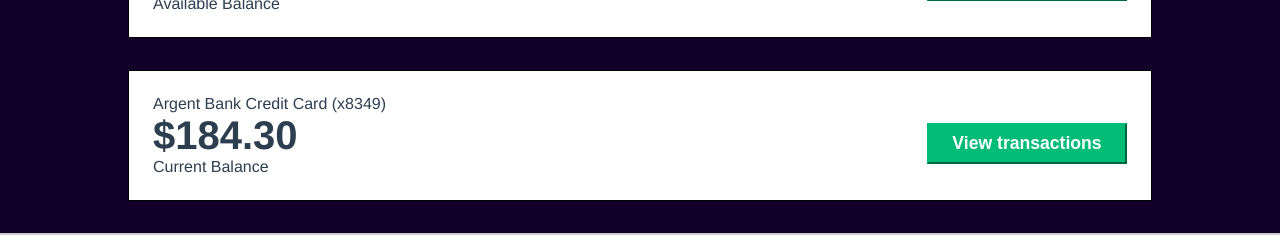
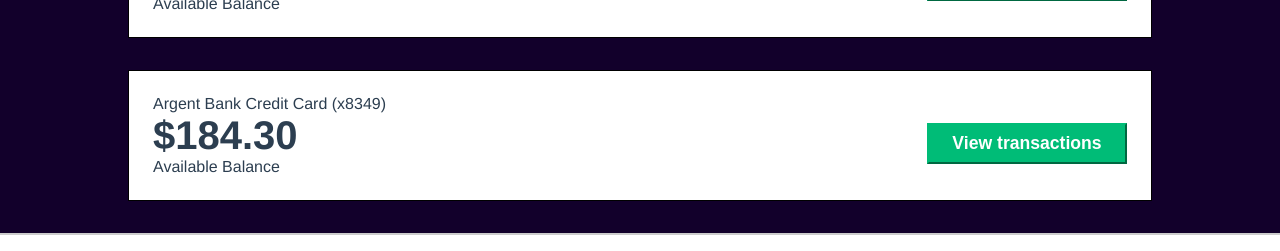
Before and after one commit to Thorekt/RobinOry_13_07042023, a React (Create React App) app: page /profile in a window 1280 px wide. Shown: the part 508-759 px from the top of the page. Built offline with nearby package versions, Linux system fonts and the light colour scheme.

Commit message:
Découpage composant page Profile

```diff
--- /dev/null
+++ b/src/app/components/Account.jsx
@@ -0,0 +1,16 @@
+import React from 'react';
+
+export default function Account({ title, amount }) {
+  return (
+    <section className='account'>
+      <div className='account-content-wrapper'>
+        <h3 className='account-title'>{title}</h3>
+        <p className='account-amount'>{amount}</p>
+        <p className='account-amount-description'>Available Balance</p>
+      </div>
+      <div className='account-content-wrapper cta'>
+        <button className='transaction-button'>View transactions</button>
+      </div>
+    </section>
+  );
+}
--- a/src/app/pages/Profile.jsx
+++ b/src/app/pages/Profile.jsx
@@ -1,4 +1,5 @@
 import React from 'react';
+import Account from '../components/Account';
 
 export default function Profile() {
   return (
@@ -12,36 +13,9 @@
         <button className='edit-button'>Edit Name</button>
       </div>
       <h2 className='sr-only'>Accounts</h2>
-      <section className='account'>
-        <div className='account-content-wrapper'>
-          <h3 className='account-title'>Argent Bank Checking (x8349)</h3>
-          <p className='account-amount'>$2,082.79</p>
-          <p className='account-amount-description'>Available Balance</p>
-        </div>
-        <div className='account-content-wrapper cta'>
-          <button className='transaction-button'>View transactions</button>
-        </div>
-      </section>
-      <section className='account'>
-        <div className='account-content-wrapper'>
-          <h3 className='account-title'>Argent Bank Savings (x6712)</h3>
-          <p className='account-amount'>$10,928.42</p>
-          <p className='account-amount-description'>Available Balance</p>
-        </div>
-        <div className='account-content-wrapper cta'>
-          <button className='transaction-button'>View transactions</button>
-        </div>
-      </section>
-      <section className='account'>
-        <div className='account-content-wrapper'>
-          <h3 className='account-title'>Argent Bank Credit Card (x8349)</h3>
-          <p className='account-amount'>$184.30</p>
-          <p className='account-amount-description'>Current Balance</p>
-        </div>
-        <div className='account-content-wrapper cta'>
-          <button className='transaction-button'>View transactions</button>
-        </div>
-      </section>
+      <Account title='Argent Bank Checking (x8349)' amount='$2,082.79' />
+      <Account title='Argent Bank Savings (x6712)' amount='$10,928.42' />
+      <Account title='Argent Bank Credit Card (x8349)' amount='$184.30' />
     </main>
   );
 }
```
